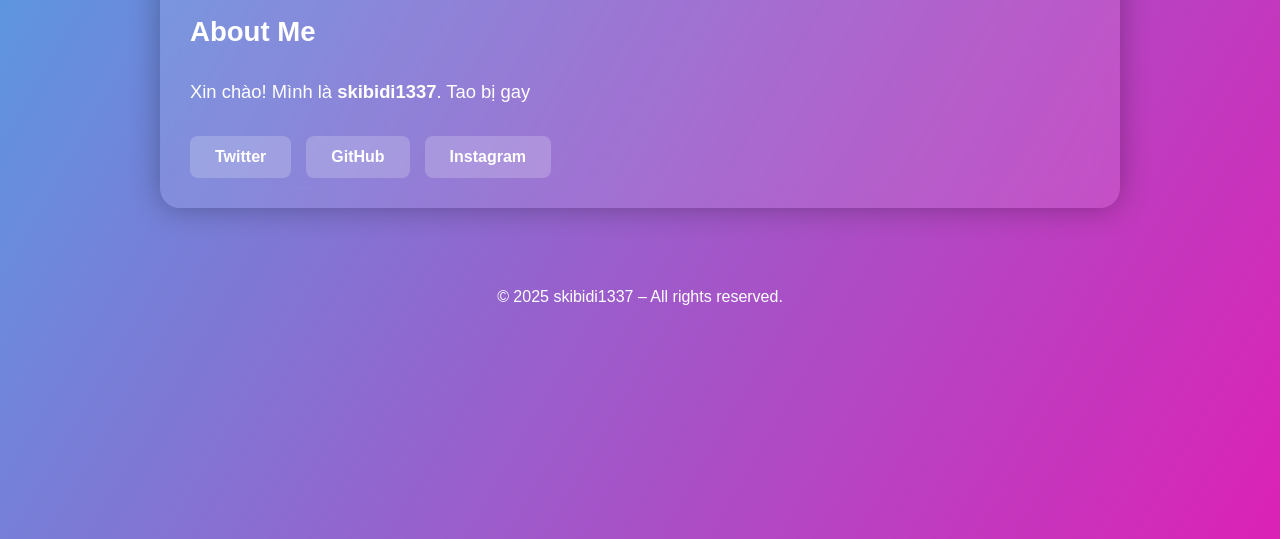
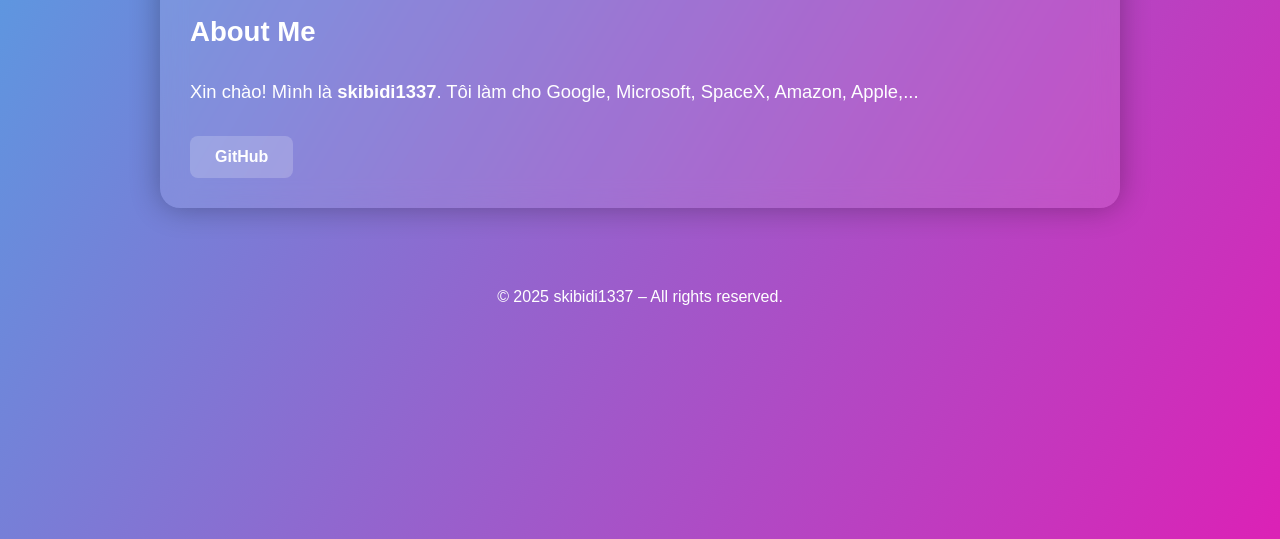
Before and after one commit to hoanghunglhu/23ct112-aspnetcore, a plain HTML site: page wwwroot/index.html in a window 1280 px wide. Shown: the part 261-800 px from the top of the page. Drawn offline with Linux system fonts and the light colour scheme.

Commit message:
index.html

```diff
--- a/wwwroot/index.html
+++ b/wwwroot/index.html
@@ -136,14 +136,12 @@
         <h2>About Me</h2>
         <p>
             Xin chào! Mình là <strong>skibidi1337</strong>.
-            Tao bị gay
+            Tôi làm cho Google, Microsoft, SpaceX, Amazon, Apple,...
         </p>
     </div>
 
     <div class="social-links">
-        <a href="#">Twitter</a>
-        <a href="#">GitHub</a>
-        <a href="#">Instagram</a>
+        <a href="https://github.com/trandinhbac260305">GitHub</a>
     </div>
 </div>
 
```
